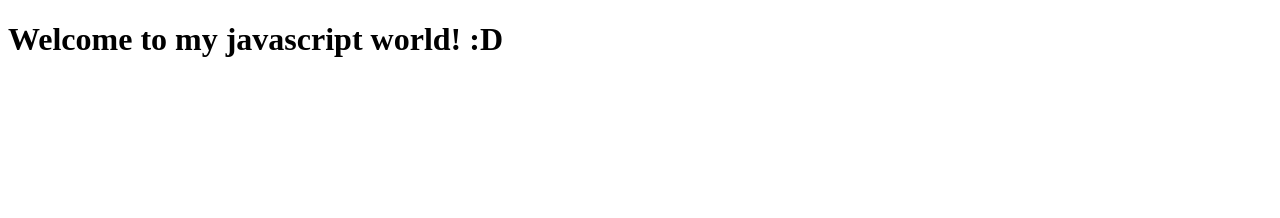
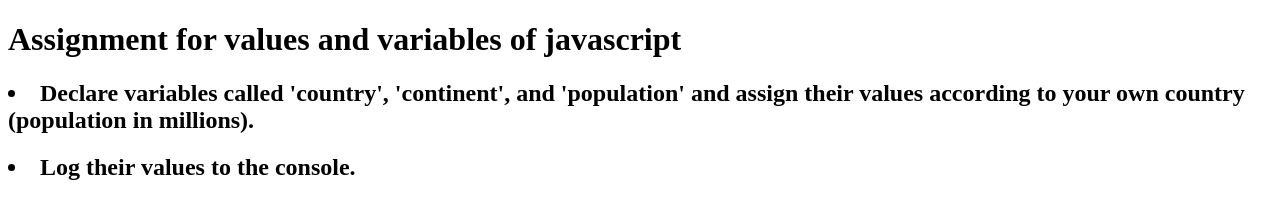
Before and after one commit to Apurb0/variables, a plain HTML site: page index.html in a window 1280 px wide. Drawn offline with Linux system fonts and the light colour scheme.

Commit message:
Update index.html

```diff
--- a/index.html
+++ b/index.html
@@ -9,7 +9,17 @@
 
 <body>
 
-    <h1>Welcome to my javascript world! :D</h1>
+    <h1>Assignment for values and variables of javascript</h1>
+
+    <h2>
+        <li>Declare variables called 'country', 'continent', and 'population' and assign their values according to your own country (population in millions).</li>
+    </h2>
+
+     <h2>
+        <li>Log their values to the console.</li>
+    </h2>
+
+
 
     <script src="script.js"></script>
 
```
